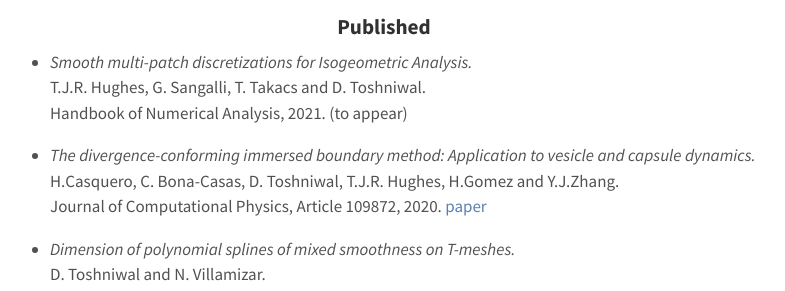
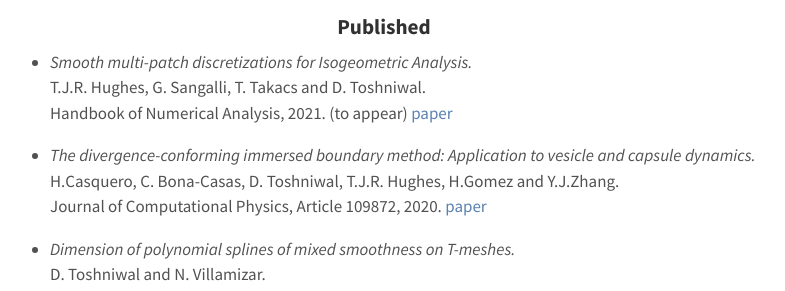
Before and after one commit to dtoshniwal/dtoshniwal.github.io, a Jekyll site: the page built from research.md, in a window 1280 px wide and 900 px high, scrolled down 1070 px. Shown: the part 158-449 px from the top of the window, without its empty margins (256-1041 px from the left). Built offline with Jekyll 4.4.1, drawn with Linux system fonts in a browser that asks for light colours.

Commit message:
Add paper link

```diff
--- a/research.md
+++ b/research.md
@@ -58,6 +58,7 @@ D. Toshniwal, B. Mourrain and T.J.R. Hughes. 2019.
 T.J.R. Hughes, G. Sangalli, T. Takacs and D. Toshniwal.
 <br>
 Handbook of Numerical Analysis, 2021. (to appear)
+[paper](https://doi.org/10.1016/bs.hna.2020.09.002)
 
 * <i>The divergence-conforming immersed boundary method: Application to vesicle and capsule dynamics.</i>
 <br>
```
Also changed, not shown: blog/_posts/2020-09-25-seminars.md (+2 -0 lines).
